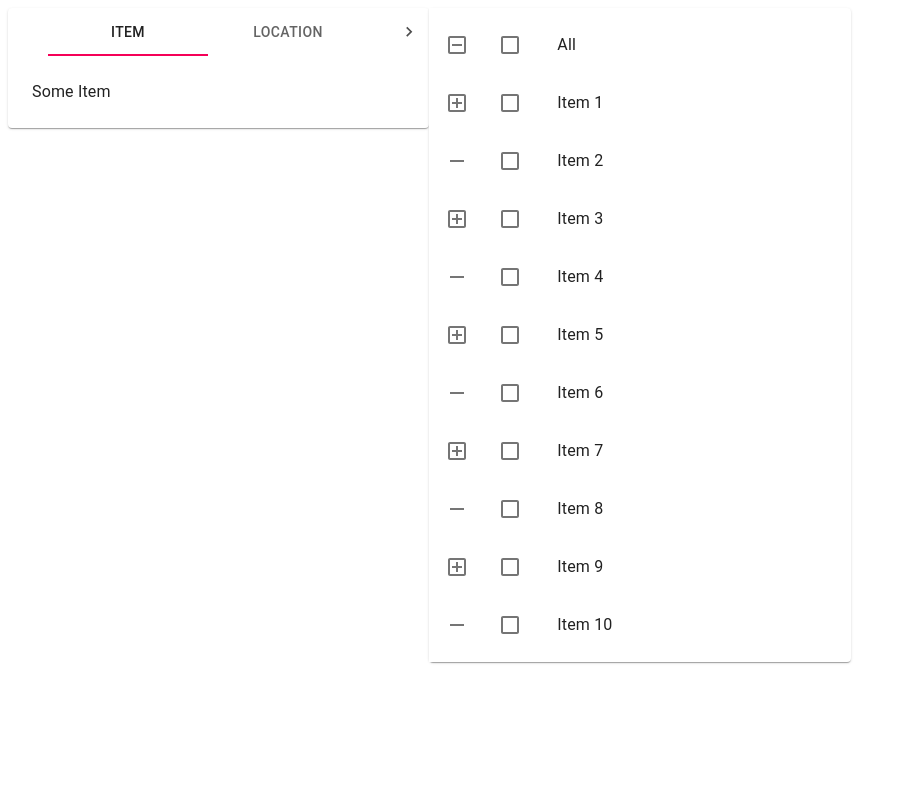
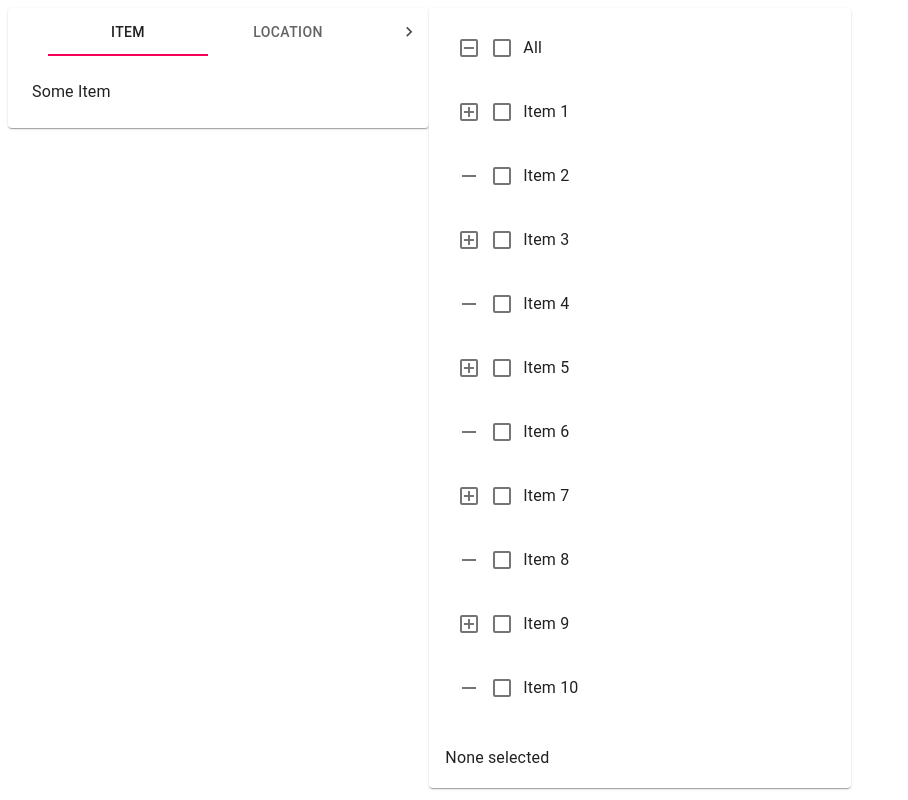
Before and after one commit to trushita23/clickable-tree, a React (Create React App) app: page / in a window 1280 px wide. Shown: the whole page, without its empty margins (0-908 px from the left). Built offline with nearby package versions, Linux system fonts and the light colour scheme.

Commit message:
Fixed the logic for selected items

```diff
--- a/src/components/CheckboxTreeview/_components/CollapsibleListWithCheckBox/_nodeModel.tsx
+++ b/src/components/CheckboxTreeview/_components/CollapsibleListWithCheckBox/_nodeModel.tsx
@@ -1,4 +1,4 @@
-import { ClListItem, PropertyObject } from './_dataTypes';
+import { ClListItem, PropertyObject, ClListState } from './_dataTypes';
 import { indexOf, forEach, remove, intersection, isArray } from 'lodash';
 
 export default class NodeModel {
@@ -11,12 +11,13 @@ export default class NodeModel {
     checked: Array<string|number> = [];
     open: Array<string|number> = [];
 
-    constructor(listItems: Array<ClListItem>, checked:Array<string|number>) {
+    constructor(listItems: Array<ClListItem>, initValues:ClListState) {
         // this.getParentsToChild(listProps);
         // this.getchildrenToParents(listProps);
         // this.getAll(listProps);
         this.flatten(listItems);
-        this.checked = checked;
+        this.checked = initValues.checked;
+        this.open = initValues.open;
     }
 
     flatten = (parents: Array<ClListItem>, depth: number = 0, parent?: string | number) => {
@@ -48,6 +49,21 @@ export default class NodeModel {
                 }
             }
         })
+    }
+
+    getSelectedCount = () : number => {
+        let count: number = 0;
+
+        forEach(this.checked, checkedItem => {
+            if(checkedItem !== 'all' && this.ptoc.hasOwnProperty(checkedItem)) {
+
+                if(this.ptoc[checkedItem].length === 0) {
+                    count++;
+                }
+            }
+        })
+
+        return count;
     }
 
     selectOpen = (selectValue: string|number) : void => {
--- a/src/components/CheckboxTreeview/_components/CollapsibleListWithCheckBox/index.tsx
+++ b/src/components/CheckboxTreeview/_components/CollapsibleListWithCheckBox/index.tsx
@@ -3,13 +3,14 @@ import {
     Checkbox,
     List,
     ListItem,
-    ListItemIcon,
     ListItemText,
     Collapse,
     Typography,
     makeStyles,
     createStyles,
-    Theme
+    Theme,
+    IconButton,
+    Box
 } from '@material-ui/core';
 import { AddBoxOutlined, IndeterminateCheckBoxOutlined, Remove } from '@material-ui/icons';
 import { map, isArray,indexOf} from 'lodash';
@@ -36,7 +37,7 @@ const CheckBoxList: FunctionComponent<ClListProps> = (props) => {
     const initialChecked: Array<string|number> = [];
     const initialOpen: Array<string|number> = [];
     const [treeState, setTreeState] = React.useState<ClListState>({checked:initialChecked, open:initialOpen});
-    const nodes: NodeModel = new NodeModel(props.items, treeState.checked);
+    const nodes: NodeModel = new NodeModel(props.items, treeState);
 
     const handleOpen = (value: string|number) => () => {
         nodes.selectOpen(value);
@@ -60,19 +61,17 @@ const CheckBoxList: FunctionComponent<ClListProps> = (props) => {
             return (
                 <Fragment key={`fragment-${listItem.value}`}>
                     <ListItem key={listItem.value} role={undefined} >
-                        <ListItemIcon onClick={handleOpen(listItem.value)}>
+                        <IconButton  onClick={handleOpen(listItem.value)}>
                             {isArray(listItem.children) && listItem.children.length > 0 ? (treeState.open.indexOf(`${listItem.value}`) !== -1 ? <IndeterminateCheckBoxOutlined /> : <AddBoxOutlined />) : <Remove />}
-                        </ListItemIcon>
-                        <ListItemIcon>
+                        </IconButton>
                             <Checkbox
                                 edge="start"
-                                checked={treeState.checked.indexOf(`${listItem.value}`) !== -1}
+                                checked={treeState.checked.indexOf(listItem.value) !== -1}
                                 tabIndex={-1}
                                 disableRipple
                                 onClick={handleToggle(listItem.value)}
                             />
-                        </ListItemIcon>
-                        <ListItemText id={listItem.label} primary={`${listItem.label}`} />
+                        <ListItemText id={listItem.label} primary={listItem.label} />
                     </ListItem>
                     <Collapse in={treeState.open.indexOf(`${listItem.value}`) !== -1}>
                         {getlist(listItem.children, depth)}
@@ -82,10 +81,9 @@ const CheckBoxList: FunctionComponent<ClListProps> = (props) => {
         });
         if (depth === 1) {
             const allitem = (<ListItem key='all' role={undefined} >
-                <ListItemIcon onClick={handleOpen('all')}>
+                <IconButton  onClick={handleOpen("all")}>
                     <IndeterminateCheckBoxOutlined />
-                </ListItemIcon>
-                <ListItemIcon>
+                </IconButton>
                     <Checkbox
                         edge="start"
                         checked={treeState.checked.indexOf("all") !== -1}
@@ -93,7 +91,6 @@ const CheckBoxList: FunctionComponent<ClListProps> = (props) => {
                         disableRipple
                         onClick={handleToggle('all')}
                     />
-                </ListItemIcon>
                 <ListItemText id="all" primary="All" />
             </ListItem>)
             list.unshift(allitem);
@@ -102,14 +99,16 @@ const CheckBoxList: FunctionComponent<ClListProps> = (props) => {
 
 
     }
-
+    const selectedCount: number = nodes.getSelectedCount();
     const list = getlist(props.items);
     return (
         <React.Fragment>
             {list}
-            <Typography variant="subtitle1">
-                {treeState.checked.length && treeState.checked[0] ? `${treeState.checked.length} node selected`: ""}
-            </Typography>
+            <Box p={2}>
+                <Typography variant="subtitle1" >
+                    {selectedCount > 0 ? `${selectedCount} node selected`: 'None selected'}
+                </Typography>
+            </Box>
         </React.Fragment>
     )
 }
```
